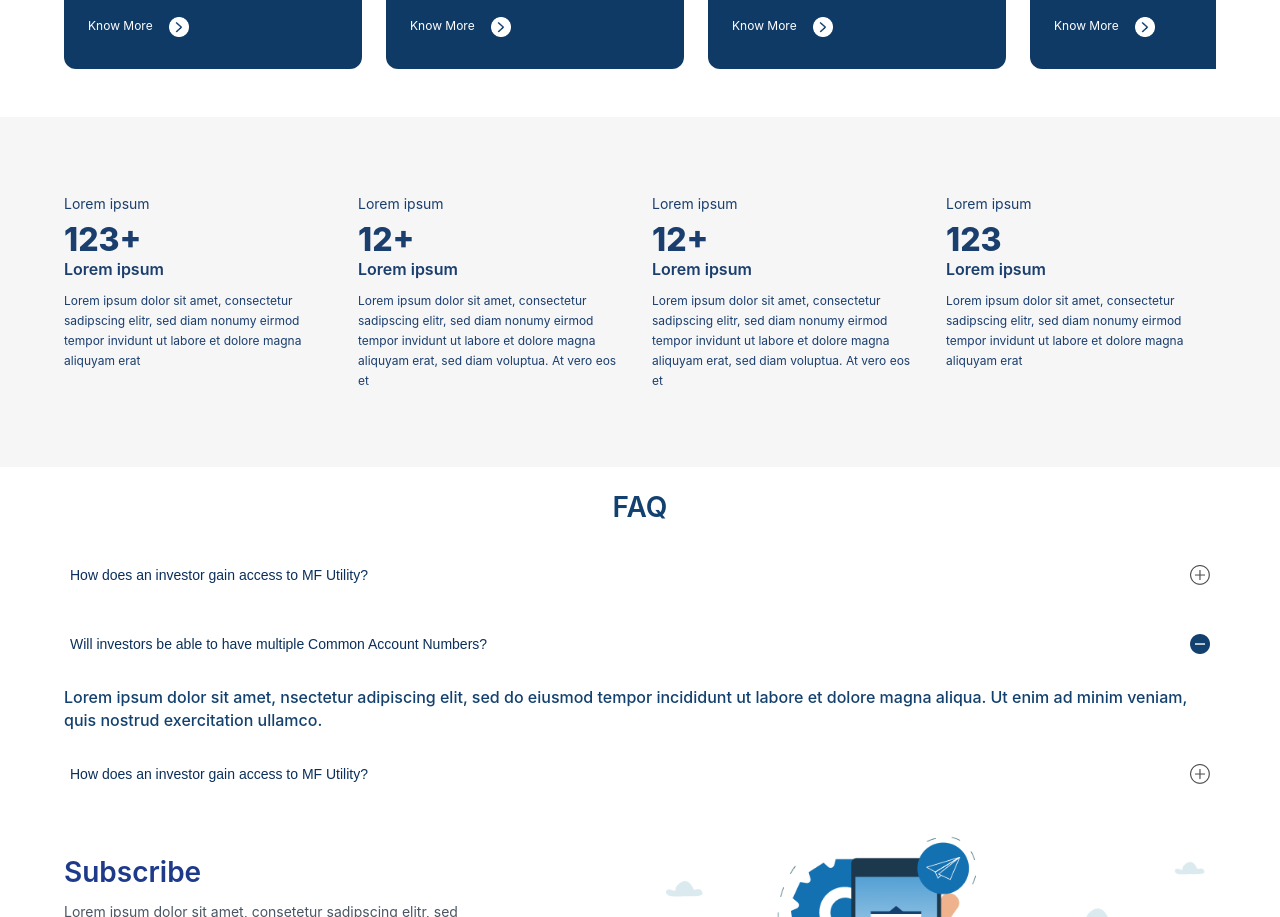
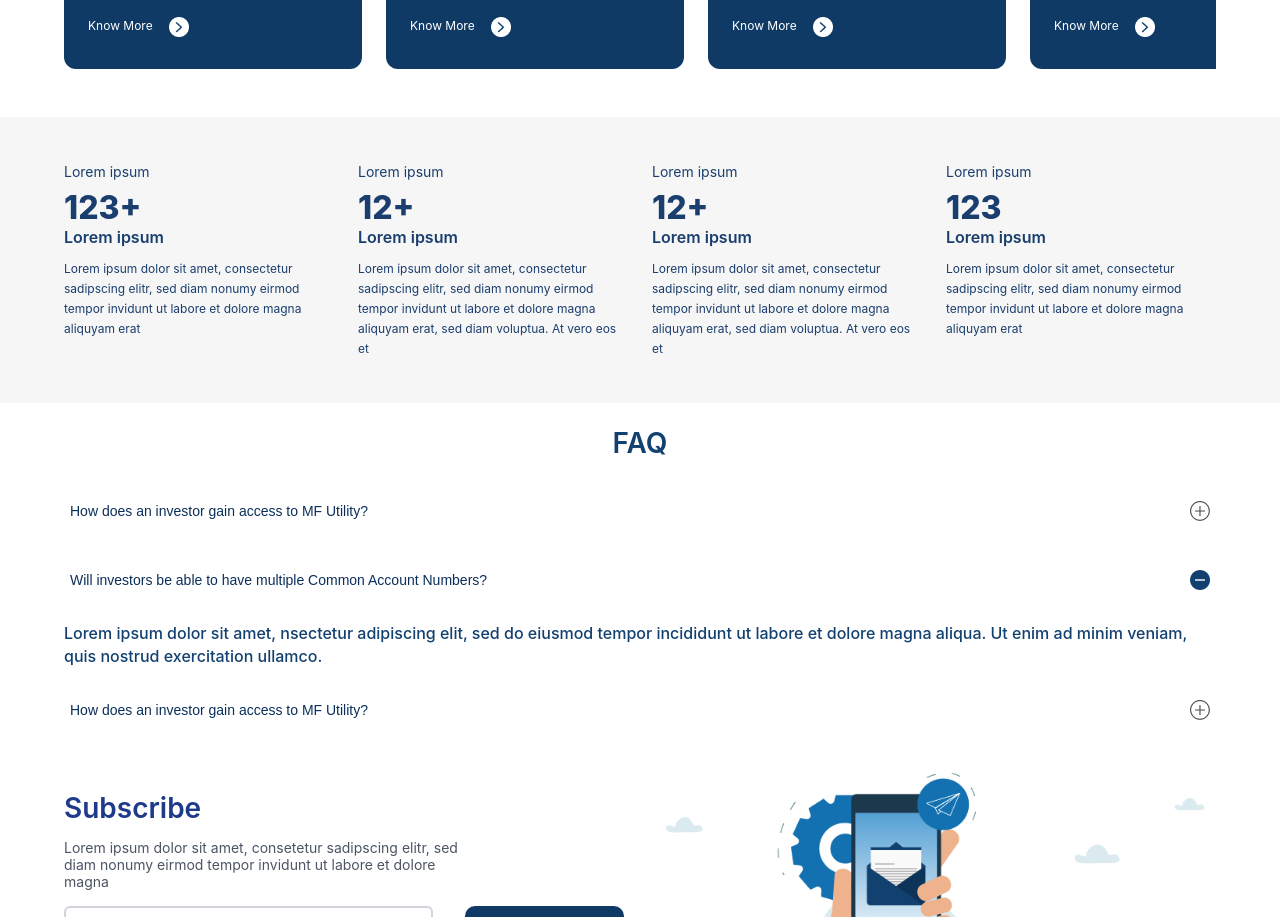
Before and after one commit to sandipsharma0208/Toggle-Head, a React (Create React App) app: page / in a window 1280 px wide. Shown: the part 788-1705 px from the top of the page. Built offline with nearby package versions, Linux system fonts and the light colour scheme.

Commit message:
fix: fix a padding

```diff
--- a/src/App.css
+++ b/src/App.css
@@ -344,7 +344,7 @@
 .stats-container {
   max-width: 100%;
   margin: 0 auto;
-  padding: clamp(1rem, 5vw, 5.7rem);
+  padding: 2rem clamp(1rem, 5vw, 5.7rem);
   color: #1a3e6e;
   background-color: #f6f6f6;
 }
```
